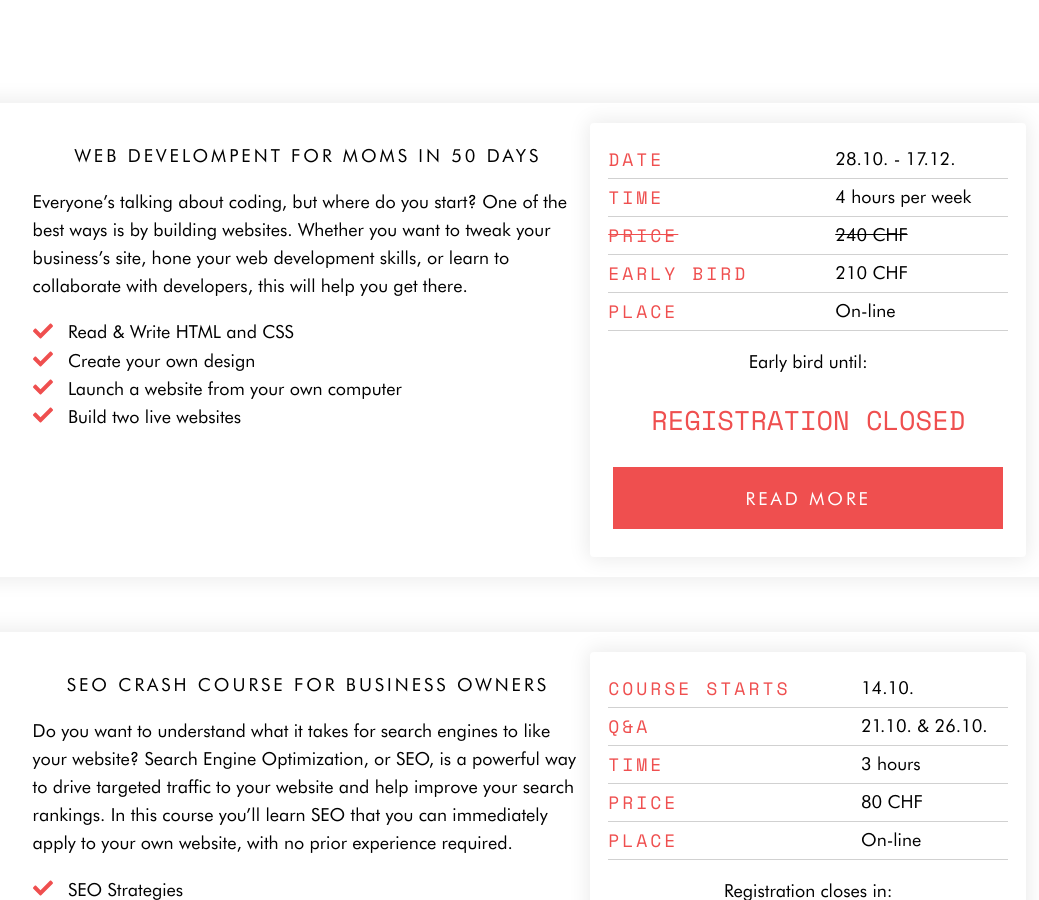
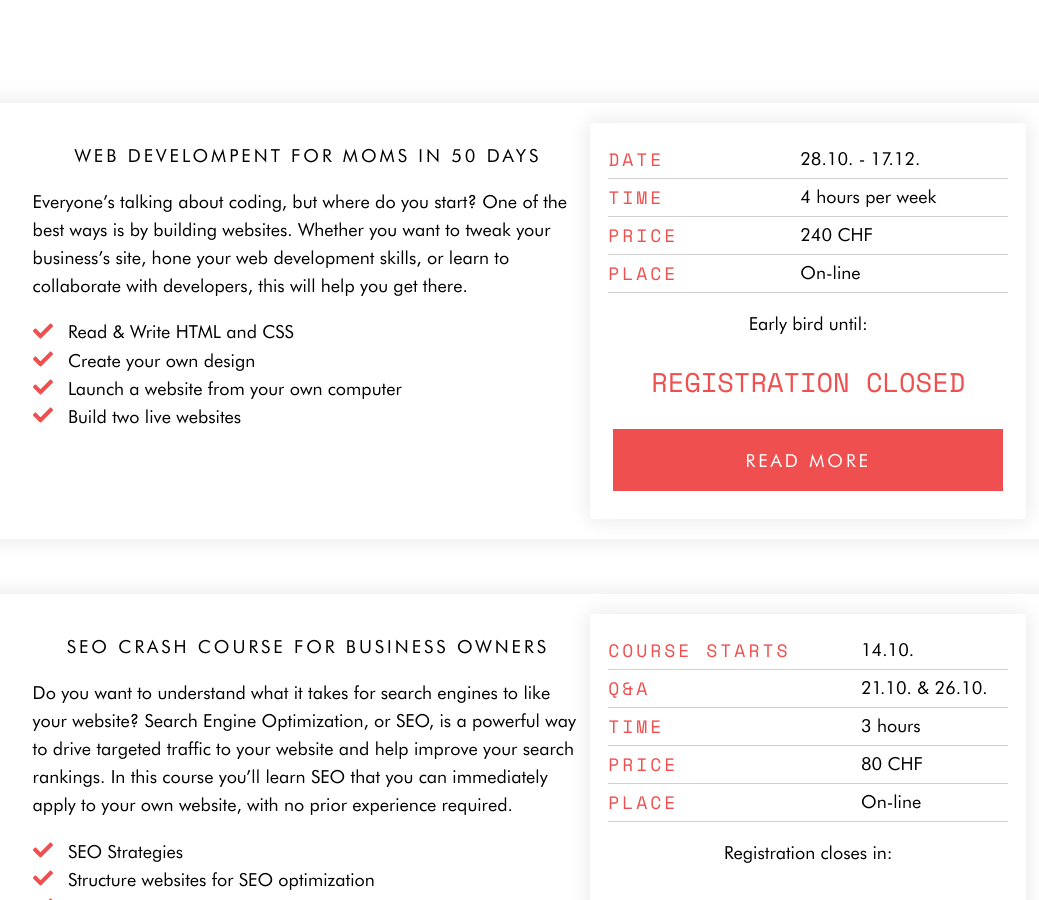
Before and after one commit to hharen/mltc_jekyll, a Jekyll site: the page built from index.html, in a window 1280 px wide and 900 px high, scrolled down 2640 px. Shown: the whole window, without its empty margins (107-1146 px from the left). Built offline with Jekyll 4.4.1, drawn with Linux system fonts in a browser that asks for light colours; nearby versions of some CDN libraries.

Commit message:
End early bird web dev

```diff
--- a/_includes/layout_web_dev_course_card.html
+++ b/_includes/layout_web_dev_course_card.html
@@ -5,11 +5,8 @@
             <h4>Time</h4>
             <p>4 hours per week</p>
             <div class='line'></div>
-            <h4 class='line-through'>Price</h4>
-            <p class='line-through'>240 CHF</p>
-            <div class='line'></div>
-            <h4>Early Bird</h4>
-            <p>210 CHF</p>
+            <h4>Price</h4>
+            <p>240 CHF</p>
             <div class='line'></div>
             <h4>Place</h4>
             <p>On-line</p>
@@ -18,5 +15,5 @@
 
           <div class="time-to-book">
             <p>Early bird until:</p>
-            <p class="countdown" data-countdown-date="Oct 24, 2020 23:59:59"></p>
+            <p class="countdown" data-countdown-date="Oct 27, 2020 23:59:59"></p>
           </div>
```
